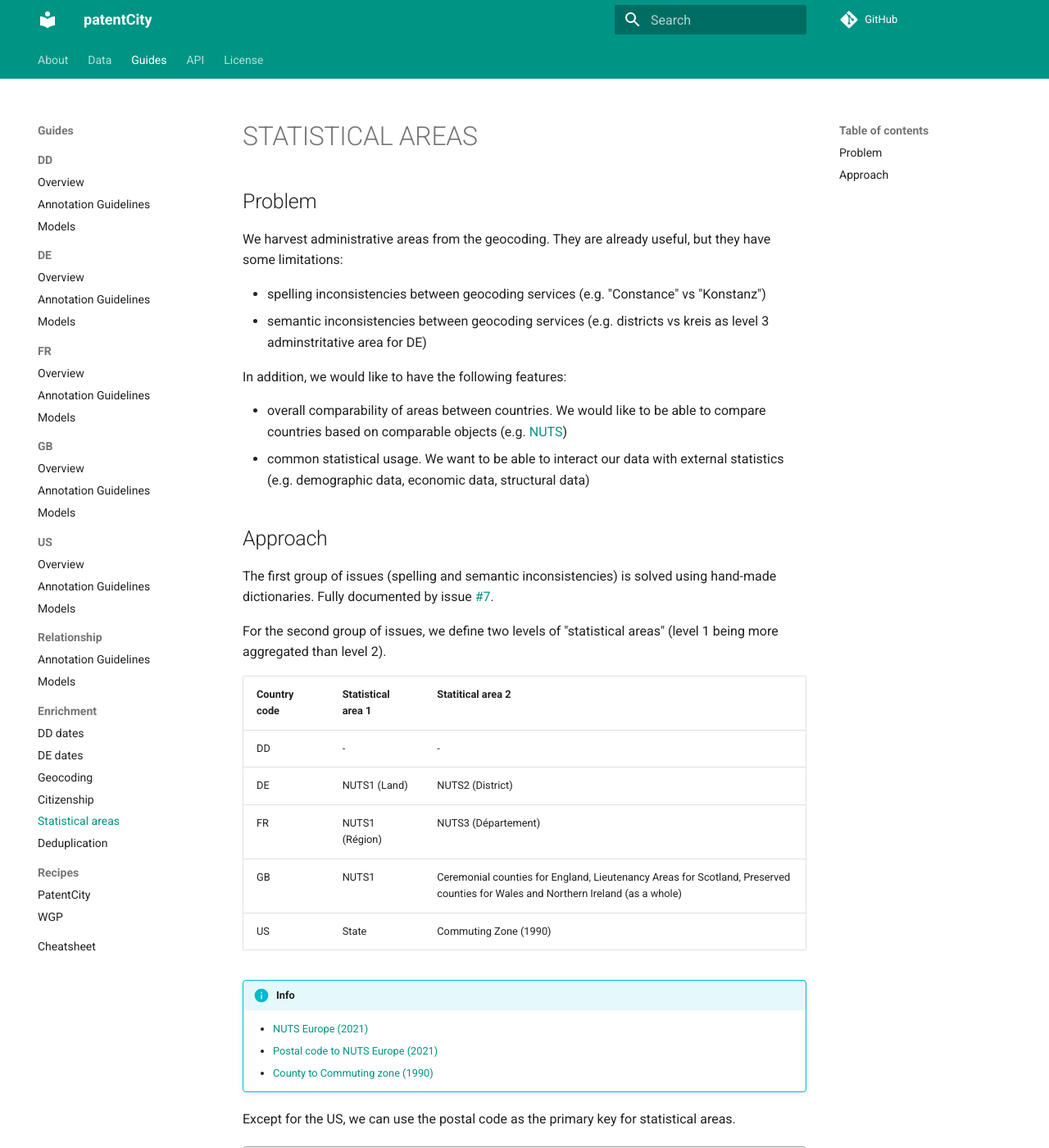
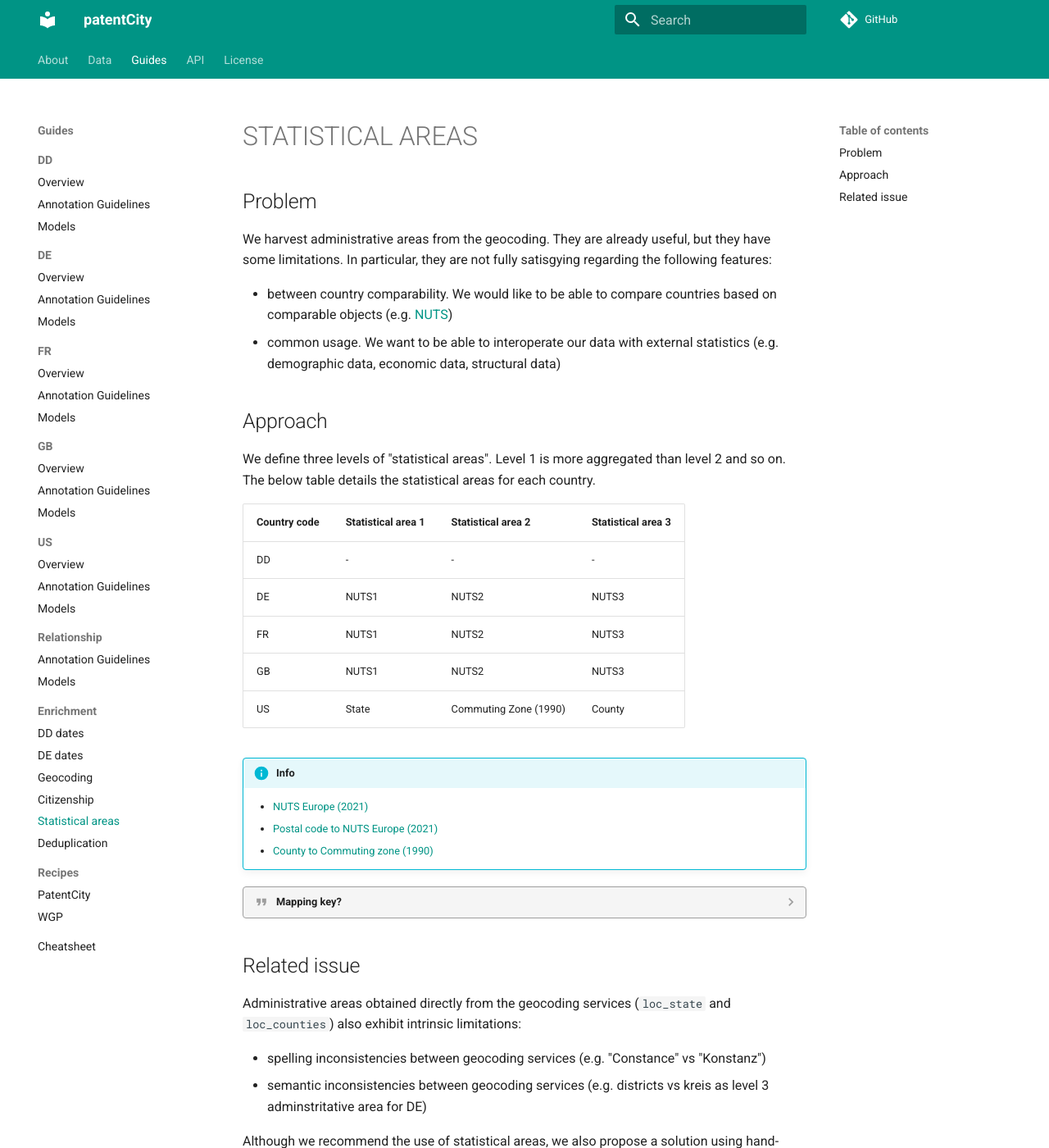
Before and after one commit to cverluise/patentcity, an MkDocs documentation site: the page built from docs/XX_STATISTICAL_AREAS.md, in a window 1280 px wide and 1400 px high. Shown: the whole window at 82% size. Built offline with MkDocs 1.6.1 and Material for MkDocs 9.7.7, drawn with Linux system fonts in a browser that asks for light colours; comment, search, counter and statistics services are not loaded; some of the changed text lies outside the part shown.

Commit message:
:tada::memo: document statistical areas

````diff
--- a/docs/XX_STATISTICAL_AREAS.md
+++ b/docs/XX_STATISTICAL_AREAS.md
@@ -2,38 +2,33 @@
 
 ## Problem
 
-We harvest administrative areas from the geocoding. They are already useful, but they have some limitations:
+We harvest administrative areas from the geocoding. They are already useful, but they have some limitations. In particular, they are not fully satisgying regarding the following features:
 
-- spelling inconsistencies between geocoding services (e.g. "Constance" vs "Konstanz")
-- semantic inconsistencies between geocoding services (e.g. districts vs kreis as level 3 adminstritative area for DE)
-
-In addition, we would like to have the following features:
-
-- overall comparability of areas between countries. We would like to be able to compare countries based on comparable objects (e.g. [NUTS](https://en.wikipedia.org/wiki/Nomenclature_of_Territorial_Units_for_Statistics))
-- common statistical usage. We want to be able to interact our data with external statistics (e.g. demographic data, economic data, structural data)
+- between country comparability. We would like to be able to compare countries based on comparable objects (e.g. [NUTS](https://en.wikipedia.org/wiki/Nomenclature_of_Territorial_Units_for_Statistics))
+- common usage. We want to be able to interoperate our data with external statistics (e.g. demographic data, economic data, structural data)
 
 ## Approach
 
-The first group of issues (spelling and semantic inconsistencies) is solved using hand-made dictionaries. Fully documented by issue [#7](https://github.com/cverluise/patentcity/issues/7).
+We define three levels of "statistical areas". Level 1 is more aggregated than level 2 and so on. The below table details the statistical areas for each country.
 
-For the second group of issues, we define two levels of "statistical areas" (level 1 being more aggregated than level 2).
-
-Country code| Statistical area 1| Statitical area 2
-----|----|----
-DD  |-   |-
-DE  |NUTS1 (Land)   |NUTS2 (District)
-FR  |NUTS1 (Région) |NUTS3 (Département)
-GB  |NUTS1          |Ceremonial counties for England, Lieutenancy Areas for Scotland, Preserved counties for Wales and Northern Ireland (as a whole)
-US  |State          |Commuting Zone (1990)
+Country code| Statistical area 1| Statistical area 2| Statistical area 3
+----|----|----|----
+DD  |-   |-   |-
+DE  |NUTS1    |NUTS2    |NUTS3
+FR  |NUTS1    |NUTS2    |NUTS3
+GB  |NUTS1    |NUTS2    |NUTS3
+US  |State    |Commuting Zone (1990) | County
 
 !!! info
     - [NUTS Europe (2021)](https://ec.europa.eu/eurostat/documents/345175/629341/NUTS2021.xlsx)
     - [Postal code to NUTS Europe (2021)](https://gisco-services.ec.europa.eu/tercet/flat-files)
     - [County to Commuting zone (1990)](http://fpeckert.me/eglp/)
 
-Except for the US, we can use the postal code as the primary key for statistical areas.
 
-??? quote "Postal code as a primary key?"
+
+??? quote "Mapping key?"
+
+    Except for the US, we can use the postal code as the primary key for statistical areas. For the US, we us the combination of the state and county (or state and city if county is null).
 
     ```sql
     WITH tmp AS (
@@ -66,3 +61,14 @@ Except for the US, we can use the postal code as the primary key for statistical
     FR  |1881112    |1872960    |1864284
     GB  |1759783    |1709290    |1750767
     US  |39675118   |29133272   |12382827
+
+
+## Related issue
+
+
+Administrative areas obtained directly from the geocoding services (`loc_state` and `loc_counties`) also exhibit intrinsic limitations:
+
+- spelling inconsistencies between geocoding services (e.g. "Constance" vs "Konstanz")
+- semantic inconsistencies between geocoding services (e.g. districts vs kreis as level 3 adminstritative area for DE)
+
+Although we recommend the use of statistical areas, we also propose a solution using hand-made crossover tables. We do not implement the harmonization directly in the database as this is partly destructive. The solution (and its history) is described by issue [#7](https://github.com/cverluise/patentcity/issues/7).
````
